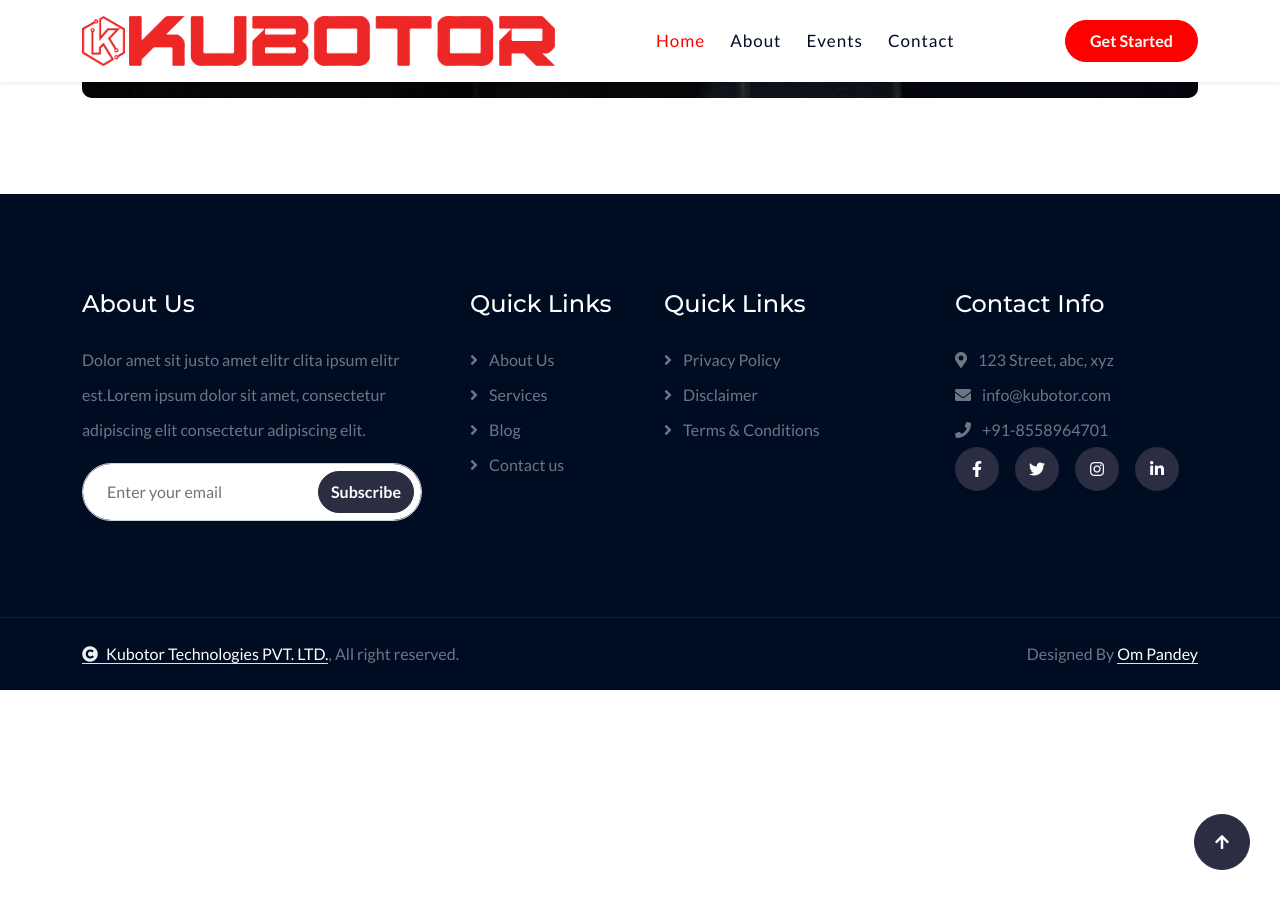
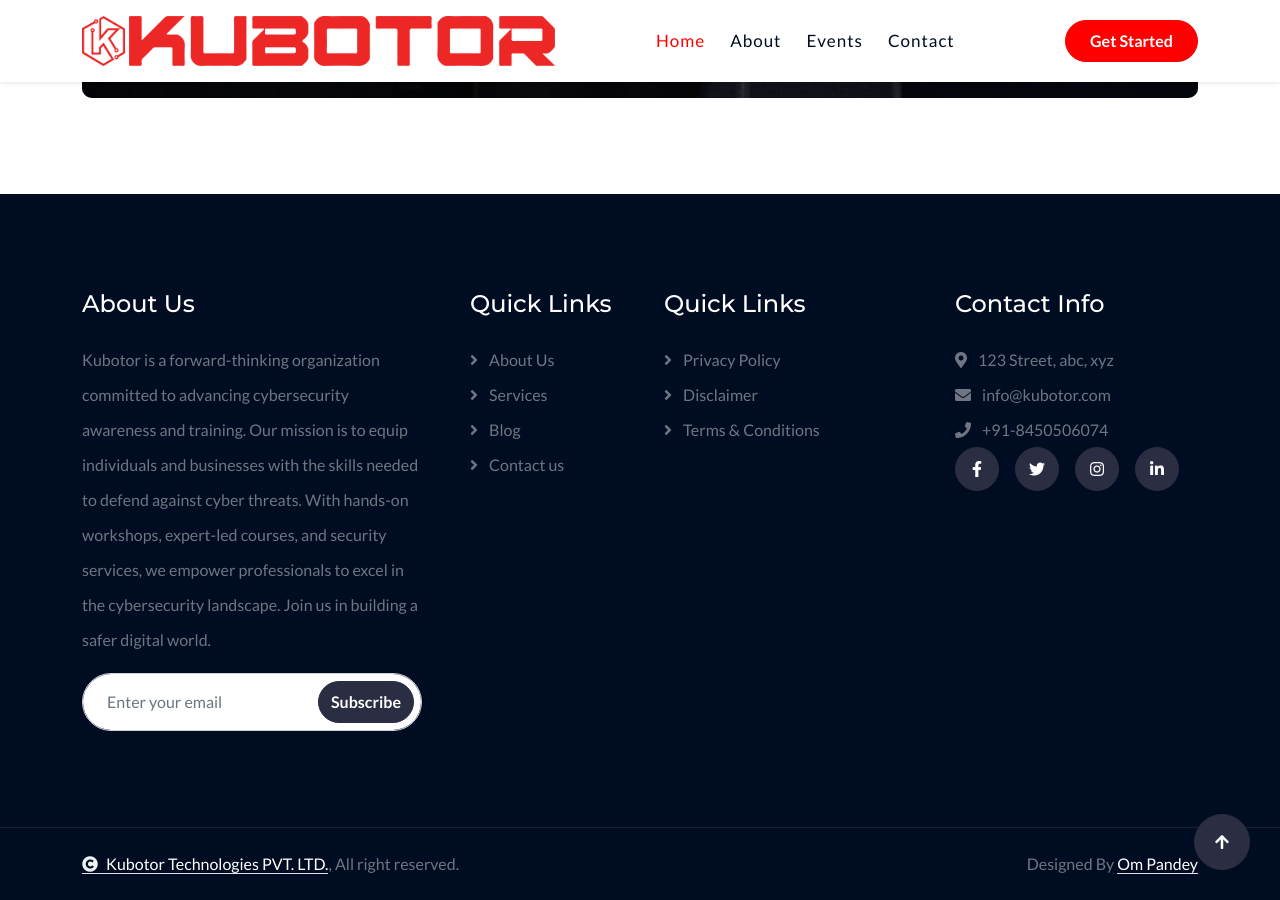
Before and after one commit to kubotors/kubotors.github.io, a Jekyll site: the page index.html, which Jekyll copies as it is, in a window 1280 px wide and 900 px high, scrolled down 5355 px. Built offline with Jekyll 4.4.1, drawn with Linux system fonts in a browser that asks for light colours; nearby versions of some CDN libraries.

Commit message:
index.html

```diff
--- a/index.html
+++ b/index.html
@@ -432,8 +432,7 @@
                         <div class="footer-item d-flex flex-column">
                             <div class="footer-item">
                                 <h4 class="text-white mb-4">About Us</h4>
-                                <p class="mb-3">Dolor amet sit justo amet elitr clita ipsum elitr est.Lorem ipsum dolor
-                                    sit amet, consectetur adipiscing elit consectetur adipiscing elit.</p>
+                                <p class="mb-3">Kubotor is a forward-thinking organization committed to advancing cybersecurity awareness and training. Our mission is to equip individuals and businesses with the skills needed to defend against cyber threats. With hands-on workshops, expert-led courses, and security services, we empower professionals to excel in the cybersecurity landscape. Join us in building a safer digital world.</p>
                             </div>
                             <div class="position-relative">
                                 <input class="form-control rounded-pill w-100 py-3 ps-4 pe-5" type="text"
@@ -482,7 +481,7 @@
                             <h4 class="text-white mb-4">Contact Info</h4>
                             <a href="#"><i class="fa fa-map-marker-alt me-2"></i> 123 Street, abc, xyz</a>
                             <a href="mailto:info@kubotor.com"><i class="fas fa-envelope me-2"></i> info@kubotor.com</a>
-                            <a href="tel:8558964701"><i class="fas fa-phone me-2"></i> +91-8558964701</a>
+                            <a href="tel:8558964701"><i class="fas fa-phone me-2"></i> +91-8450506074</a>
                             <!-- <a href="tel:+012 345 67890" class="mb-3"><i class="fas fa-print me-2"></i> +012 345 67890</a> -->
                             <div class="d-flex">
                                 <a class="btn btn-secondary btn-md-square rounded-circle me-3"
```
